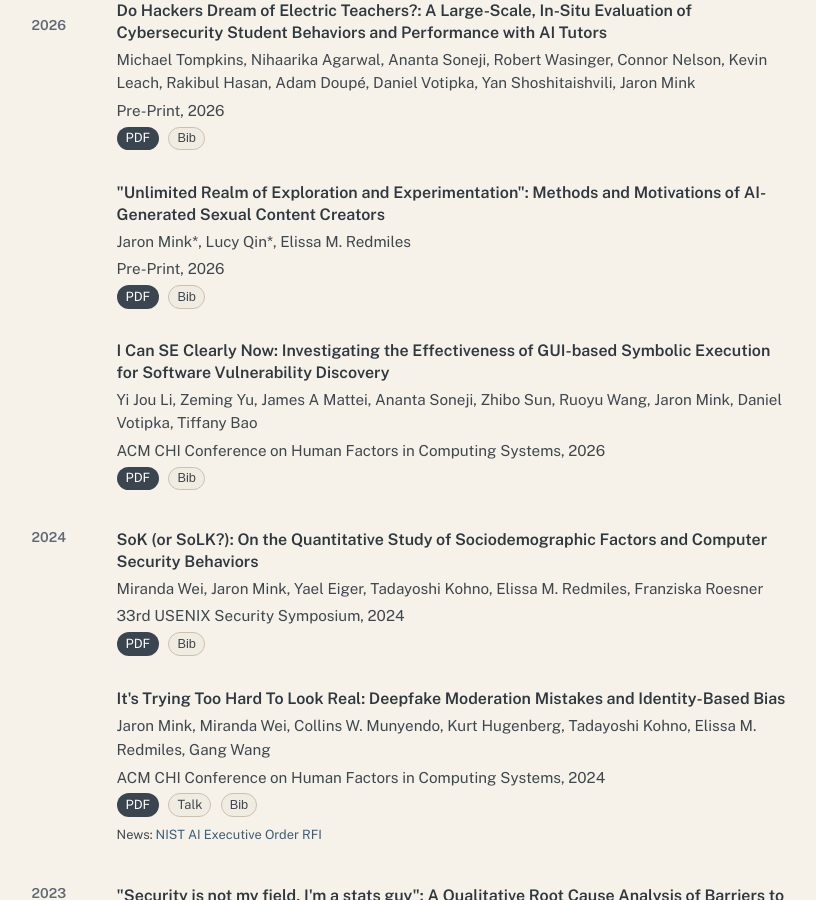
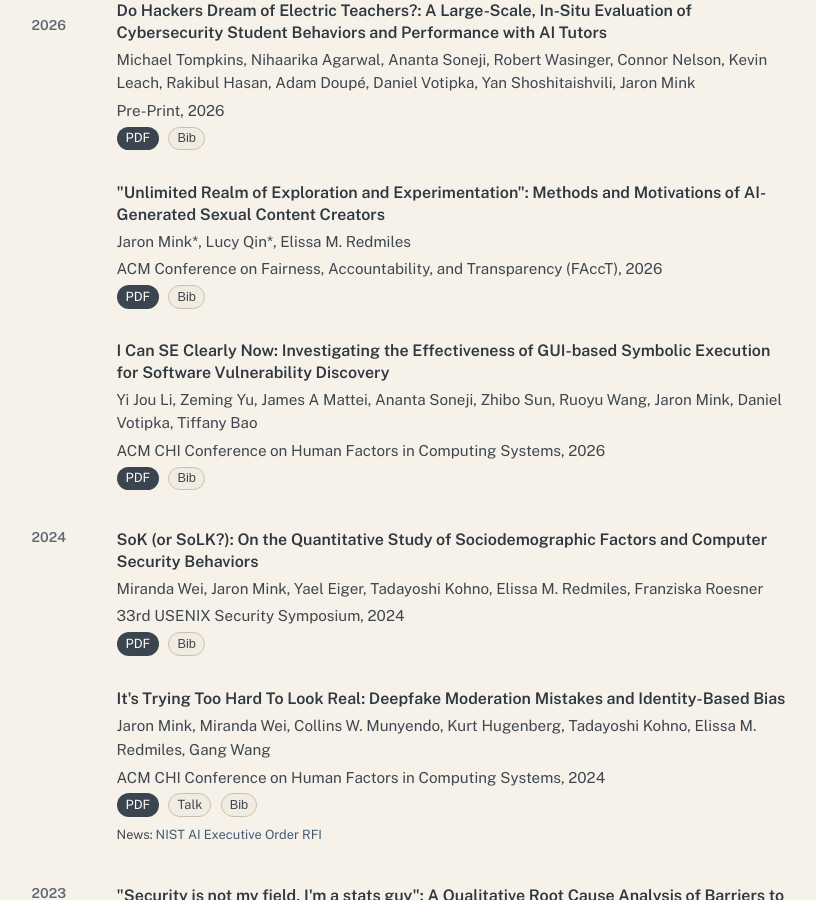
Before and after one commit to JaronMink/personal-website, a Jekyll site: the page built from publications.md, in a window 1280 px wide and 900 px high, scrolled down 358 px. Shown: the whole window, without its empty margins (111-927 px from the left). Built offline with Jekyll 4.4.1, drawn with Linux system fonts in a browser that asks for light colours.

Commit message:
Update FAccT publication metadata and BibTeX output

```diff
--- a/_data/publications.yml
+++ b/_data/publications.yml
@@ -25,15 +25,14 @@
     style: primary
 - id: pub-aig-sc-2026
   year: 2026
-  date: '2026-01-28'
-  preprint: true
+  date: '2026-06-25'
   title: '"Unlimited Realm of Exploration and Experimentation": Methods and Motivations
     of AI-Generated Sexual Content Creators'
   authors:
   - Jaron Mink*
   - Lucy Qin*
   - Elissa M. Redmiles
-  venue: Pre-Print, 2026
+  venue: ACM Conference on Fairness, Accountability, and Transparency (FAccT), 2026
   areas:
   - ml-enabled-abuse
   links:
--- a/assets/js/copy-bib.js
+++ b/assets/js/copy-bib.js
@@ -119,7 +119,8 @@
   }
 
   function simplifyConferenceName(venue) {
-    var base = (venue || '').split(',')[0].trim();
+    // Strip only a trailing year so venue names can keep meaningful commas.
+    var base = (venue || '').trim().replace(/\s*,\s*\d{4}\s*$/, '');
     base = base.replace(/^\d+(st|nd|rd|th)\s+/i, '');
     base = base.replace(/^Annual\s+/i, '');
     return base;
```
